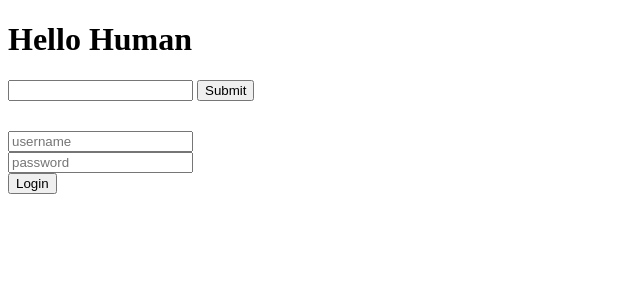
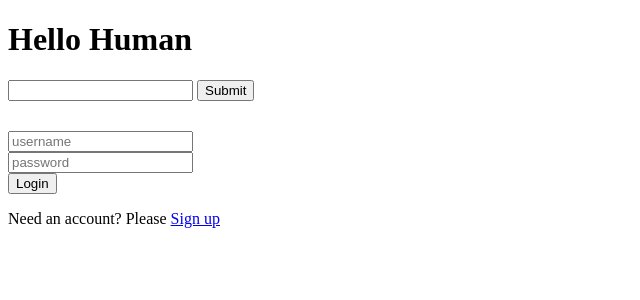
Before and after one commit to ferisystem/Django-Templates, a Django app: page /login/ in a window 1280 px wide. Shown: the top 300 px of the page, without its empty margins (0-640 px from the left). Run offline with Django 3.2, Linux system fonts and the light colour scheme.

Commit message:
can go to signup page from signin page

```diff
--- a/templates/accounts/signin.html
+++ b/templates/accounts/signin.html
@@ -16,6 +16,7 @@
                 </div>
                 <button type="submit">Login</button>
             </form>
+            <p>Need an account? Please <a href='/signup'>Sign up</a></p>
     </div>
 {% else %}
 <p>You're already logged in. Would you like to <a href="/logout/">Logout</a>?</p>
```
